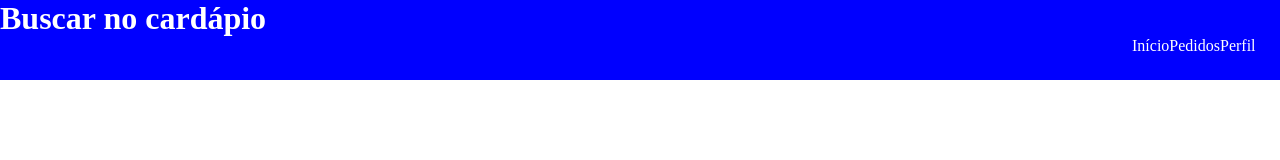
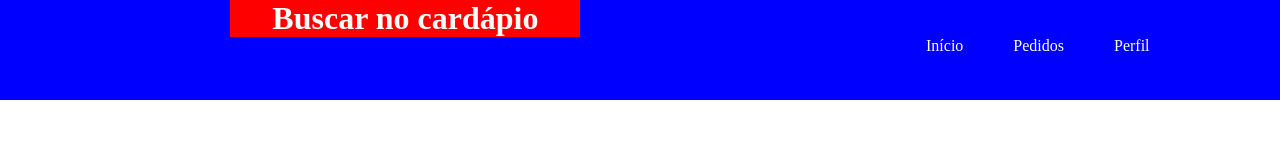
Before and after one commit to sanysilva/ProjetoDelivery, a plain HTML site: page index.html in a window 1280 px wide. Drawn offline with Linux system fonts and the light colour scheme.

Commit message:
passando pro gordão da xj6

```diff
--- a/script.js
+++ /dev/null
@@ -1 +0,0 @@
-const pagamento = 1
--- a/style.css
+++ b/style.css
@@ -5,11 +5,17 @@
 
 #header{
   width: 100%;
-  height: 80px;
+  height: 100px;
   background-color: blue;
   color: white;
 }
 
+h1{
+    width: 350px;
+    margin-left: 18%;
+    background-color: red;
+    text-align: center;
+}
 a {
    color: white;
    text-decoration: none;
@@ -22,10 +28,17 @@ a {
 
 nav ul li{
     list-style: none;
-    justify-content: space-around;
+    padding-inline-start: 50px;
 }
 
 nav{
     float: right;
-    margin-right: 10%;
+    margin-right: 30%;
     }
+
+/*#logo{
+    width: 50px;
+    height: 50px;
+    margin-left: 15%;
+    display: flex;
+} */
```
Also changed, not shown: index.html (+1 -0 lines), imagens/sevenlogo.png (added).
